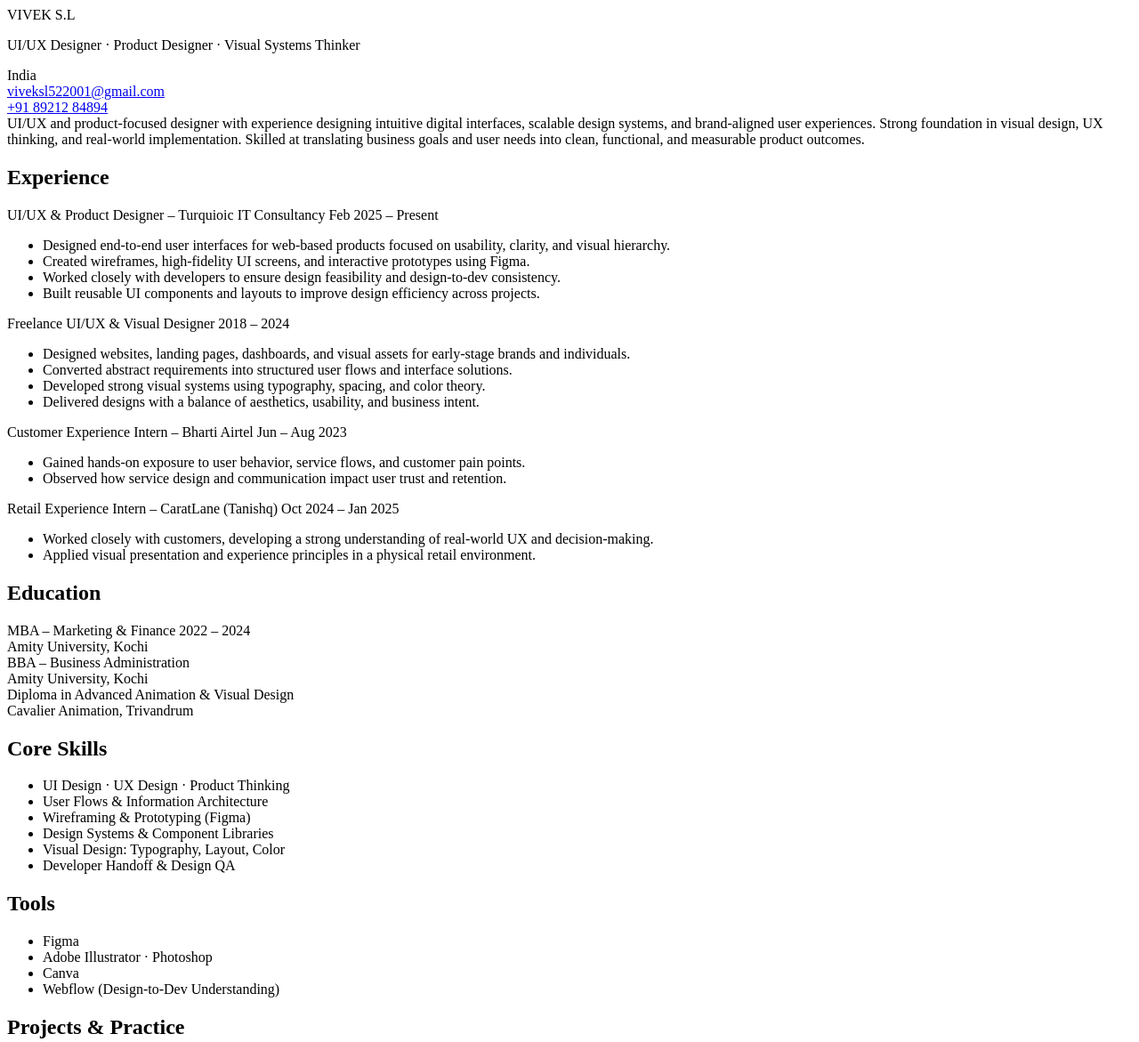
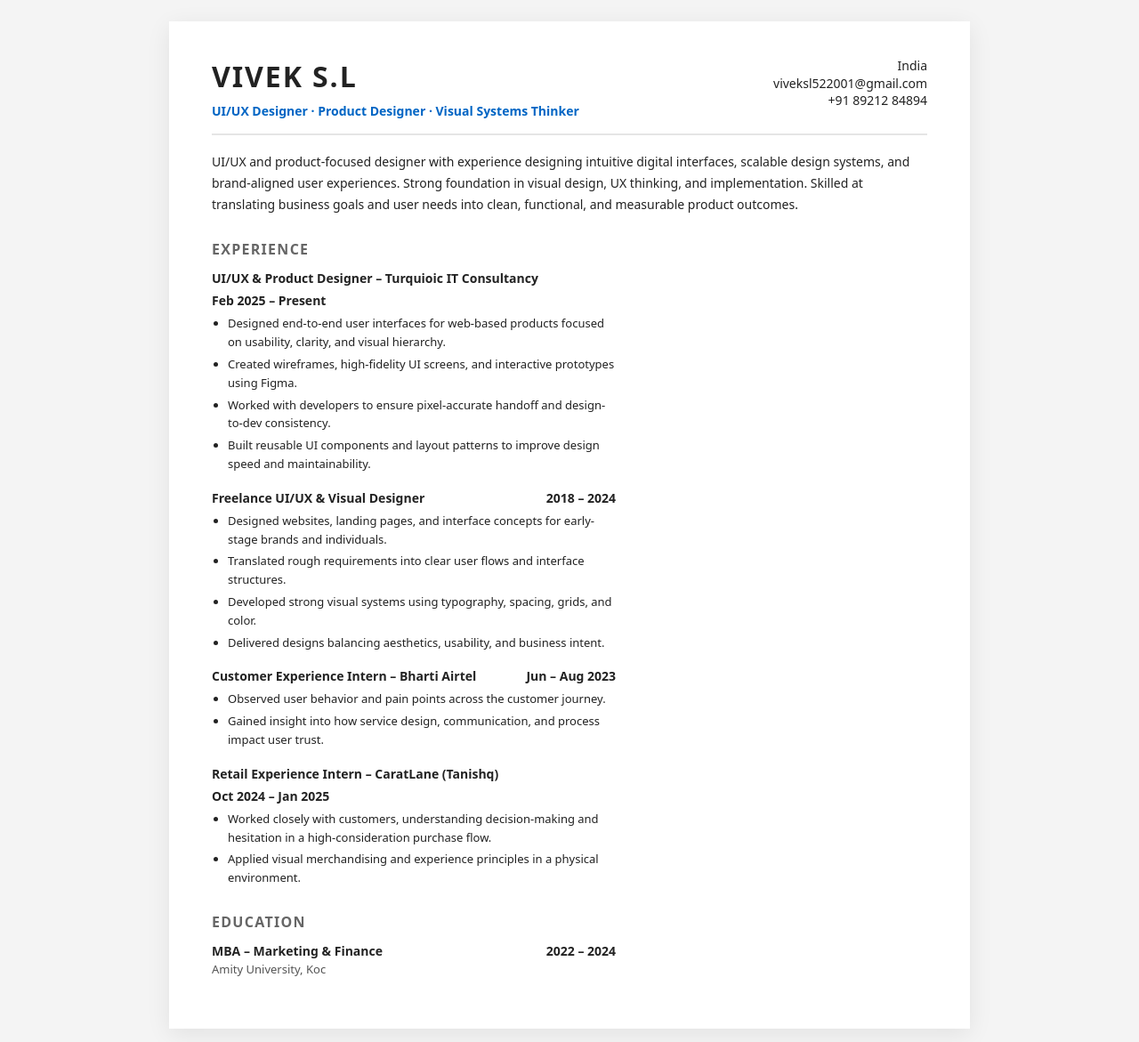
Before and after one commit to viveksl1221/VIVEK-SL-Resume-2026, a plain HTML site: page index.html in a window 1280 px wide. Shown: the top 1171 px of the page at 89% size. Drawn offline with Linux system fonts and the light colour scheme.

Commit message:
Refactor index.html for improved content and structure
Updated contact and experience sections for clarity and consistency. Removed redundant education and skills sections.

```diff
--- a/index.html
+++ b/index.html
@@ -1,3 +1,143 @@
+<!DOCTYPE html>
+<html lang="en">
+<head>
+  <meta charset="UTF-8" />
+  <title>VIVEK S.L – UI/UX & Product Designer</title>
+  <meta name="viewport" content="width=device-width, initial-scale=1" />
+  <style>
+    * {
+      box-sizing: border-box;
+    }
+
+    body {
+      margin: 0;
+      padding: 0;
+      font-family: system-ui, -apple-system, BlinkMacSystemFont, "Segoe UI",
+        Roboto, sans-serif;
+      background: #f4f4f4;
+      color: #222;
+    }
+
+    .page {
+      max-width: 900px;
+      margin: 24px auto;
+      background: #ffffff;
+      padding: 40px 48px;
+      box-shadow: 0 6px 25px rgba(0, 0, 0, 0.08);
+    }
+
+    @media (max-width: 768px) {
+      .page {
+        padding: 24px 18px;
+        margin: 0;
+        box-shadow: none;
+      }
+    }
+
+    .header {
+      display: flex;
+      flex-wrap: wrap;
+      justify-content: space-between;
+      align-items: flex-start;
+      gap: 12px;
+      border-bottom: 2px solid #e5e5e5;
+      padding-bottom: 16px;
+      margin-bottom: 16px;
+    }
+
+    .name {
+      font-size: 32px;
+      font-weight: 700;
+      letter-spacing: 0.06em;
+    }
+
+    .contact {
+      text-align: right;
+      font-size: 14px;
+      line-height: 1.4;
+    }
+
+    .contact a {
+      color: inherit;
+      text-decoration: none;
+    }
+
+    .tagline {
+      margin: 8px 0 0;
+      font-size: 14px;
+      font-weight: 600;
+      color: #0065c4;
+    }
+
+    .summary {
+      margin-top: 18px;
+      font-size: 14px;
+      line-height: 1.7;
+    }
+
+    h2.section-title {
+      font-size: 16px;
+      margin: 28px 0 12px;
+      text-transform: uppercase;
+      letter-spacing: 0.08em;
+      color: #666;
+    }
+
+    .item {
+      margin-bottom: 18px;
+    }
+
+    .item-header {
+      display: flex;
+      flex-wrap: wrap;
+      justify-content: space-between;
+      gap: 6px;
+      font-size: 14px;
+      font-weight: 600;
+    }
+
+    .item-subheader {
+      font-size: 13px;
+      color: #555;
+      margin-top: 2px;
+    }
+
+    .item-subheader span {
+      color: #333;
+    }
+
+    ul {
+      margin: 6px 0 0 18px;
+      padding: 0;
+      font-size: 13px;
+      line-height: 1.6;
+    }
+
+    li {
+      margin-bottom: 4px;
+    }
+
+    .two-column {
+      display: grid;
+      grid-template-columns: 2fr 1.4fr;
+      gap: 32px;
+    }
+
+    @media (max-width: 768px) {
+      .two-column {
+        grid-template-columns: 1fr;
+      }
+      .contact {
+        text-align: left;
+      }
+    }
+
+    .section-divider {
+      border-top: 1px solid #ececec;
+      margin: 18px 0;
+    }
+  </style>
+</head>
 <body>
   <main class="page">
 
@@ -27,8 +167,8 @@
       UI/UX and product-focused designer with experience designing intuitive
       digital interfaces, scalable design systems, and brand-aligned user
       experiences. Strong foundation in visual design, UX thinking, and
-      real-world implementation. Skilled at translating business goals and user
-      needs into clean, functional, and measurable product outcomes.
+      implementation. Skilled at translating business goals and user needs into
+      clean, functional, and measurable product outcomes.
     </section>
 
     <div class="two-column">
@@ -39,7 +179,7 @@
 
         <div class="item">
           <div class="item-header">
-            <span>UI/UX & Product Designer – Turquioic IT Consultancy</span>
+            <span>UI/UX &amp; Product Designer – Turquioic IT Consultancy</span>
             <span>Feb 2025 – Present</span>
           </div>
           <ul>
@@ -52,37 +192,37 @@
               prototypes using Figma.
             </li>
             <li>
-              Worked closely with developers to ensure design feasibility and
+              Worked with developers to ensure pixel-accurate handoff and
               design-to-dev consistency.
             </li>
             <li>
-              Built reusable UI components and layouts to improve design
-              efficiency across projects.
+              Built reusable UI components and layout patterns to improve design
+              speed and maintainability.
             </li>
           </ul>
         </div>
 
         <div class="item">
           <div class="item-header">
-            <span>Freelance UI/UX & Visual Designer</span>
+            <span>Freelance UI/UX &amp; Visual Designer</span>
             <span>2018 – 2024</span>
           </div>
           <ul>
             <li>
-              Designed websites, landing pages, dashboards, and visual assets
-              for early-stage brands and individuals.
+              Designed websites, landing pages, and interface concepts for
+              early-stage brands and individuals.
             </li>
             <li>
-              Converted abstract requirements into structured user flows and
-              interface solutions.
+              Translated rough requirements into clear user flows and interface
+              structures.
             </li>
             <li>
-              Developed strong visual systems using typography, spacing, and
-              color theory.
+              Developed strong visual systems using typography, spacing, grids,
+              and color.
             </li>
             <li>
-              Delivered designs with a balance of aesthetics, usability, and
-              business intent.
+              Delivered designs balancing aesthetics, usability, and business
+              intent.
             </li>
           </ul>
         </div>
@@ -94,12 +234,12 @@
           </div>
           <ul>
             <li>
-              Gained hands-on exposure to user behavior, service flows, and
-              customer pain points.
+              Observed user behavior and pain points across the customer
+              journey.
             </li>
             <li>
-              Observed how service design and communication impact user trust
-              and retention.
+              Gained insight into how service design, communication, and process
+              impact user trust.
             </li>
           </ul>
         </div>
@@ -111,12 +251,12 @@
           </div>
           <ul>
             <li>
-              Worked closely with customers, developing a strong understanding
-              of real-world UX and decision-making.
+              Worked closely with customers, understanding decision-making and
+              hesitation in a high-consideration purchase flow.
             </li>
             <li>
-              Applied visual presentation and experience principles in a
-              physical retail environment.
+              Applied visual merchandising and experience principles in a
+              physical environment.
             </li>
           </ul>
         </div>
@@ -126,68 +266,8 @@
 
         <div class="item">
           <div class="item-header">
-            <span>MBA – Marketing & Finance</span>
+            <span>MBA – Marketing &amp; Finance</span>
             <span>2022 – 2024</span>
           </div>
           <div class="item-subheader">
-            Amity University, Kochi
-          </div>
-        </div>
-
-        <div class="item">
-          <div class="item-header">
-            <span>BBA – Business Administration</span>
-          </div>
-          <div class="item-subheader">
-            Amity University, Kochi
-          </div>
-        </div>
-
-        <div class="item">
-          <div class="item-header">
-            <span>Diploma in Advanced Animation & Visual Design</span>
-          </div>
-          <div class="item-subheader">
-            Cavalier Animation, Trivandrum
-          </div>
-        </div>
-      </section>
-
-      <!-- RIGHT COLUMN -->
-      <section>
-        <!-- SKILLS -->
-        <h2 class="section-title">Core Skills</h2>
-        <ul>
-          <li>UI Design · UX Design · Product Thinking</li>
-          <li>User Flows & Information Architecture</li>
-          <li>Wireframing & Prototyping (Figma)</li>
-          <li>Design Systems & Component Libraries</li>
-          <li>Visual Design: Typography, Layout, Color</li>
-          <li>Developer Handoff & Design QA</li>
-        </ul>
-
-        <!-- TOOLS -->
-        <h2 class="section-title">Tools</h2>
-        <ul>
-          <li>Figma</li>
-          <li>Adobe Illustrator · Photoshop</li>
-          <li>Canva</li>
-          <li>Webflow (Design-to-Dev Understanding)</li>
-        </ul>
-
-        <!-- PROJECTS -->
-        <h2 class="section-title">Projects & Practice</h2>
-        <ul>
-          <li>
-            Designed multiple concept and real-world UI projects including
-            landing pages, dashboards, and brand websites.
-          </li>
-          <li>
-            Actively building a personal portfolio focused on product design
-            case studies and UX process.
-          </li>
-        </ul>
-      </section>
-    </div>
-  </main>
-</body>
+            Amity University, Koc
```
